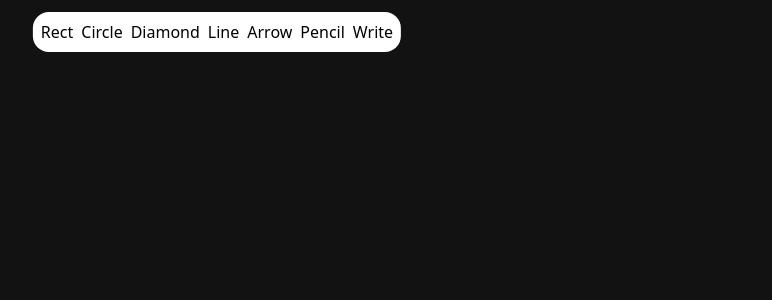
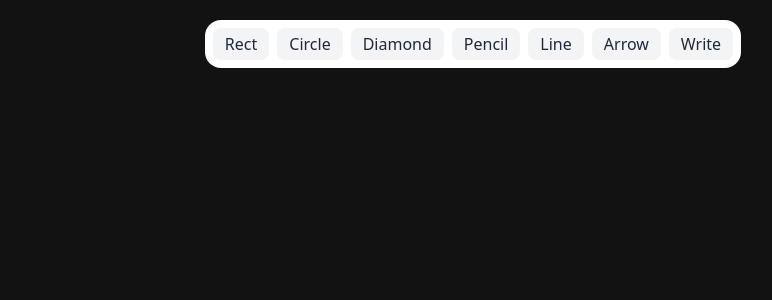
Before and after one commit to Dhruva16630/Excalidraw-Nextjs, a Next.js app: page / in a window 1280 px wide. Shown: the top 300 px of the page, without its empty margins (167-939 px from the left). Built offline with nearby package versions, Linux system fonts and the light colour scheme.

Commit message:
Cleaned_Buttons

```diff
--- a/app/components/Canvas/CanvasBoard.tsx
+++ b/app/components/Canvas/CanvasBoard.tsx
@@ -8,6 +8,17 @@ export default function CanvasBoard() {
   const canvasRef = useRef<HTMLCanvasElement>(null);
   const [engine, setEngine] = useState<CanvasLogic | null>(null);
   const [tool, setTool] = useState<Tool>(null);
+
+
+  const tools: { key:string, value:string }[]= [
+    {key:"rectangle", value:"Rect"},
+    {key:"circle", value:"Circle"},
+    {key:"diamond", value:"Diamond"},
+    {key:"pencil", value:"Pencil"},
+    {key:"line", value:"Line"},
+    {key:"arrow", value:"Arrow"},
+    {key:"text", value:"Write"},
+  ]
 
   useEffect(() => {
     if (!canvasRef.current) return;
@@ -35,12 +46,15 @@ export default function CanvasBoard() {
 
   }, []);
 
-  useEffect(() =>{
-    if(engine && tool){
+  useEffect(() => {
+    if (engine && tool) {
       engine.setTool(tool);
     }
 
   }, [tool, engine])
+
+
+
 
 
   return (
@@ -49,29 +63,18 @@ export default function CanvasBoard() {
         ref={canvasRef}
         className="w-screen h-screen bg-[#121212]"
       />
-      <div className="absolute top-8 left-96 -translate-1/2 gap-2 rounded-2xl bg-white flex p-2">
-        <button onClick={() =>{setTool("rectangle")}} >
-          Rect
-        </button>
-        <button onClick={()=>{setTool("circle"), console.log("tool set to circle")}}>
-          Circle
-        </button>
-        <button onClick={()=>{setTool("diamond")}}>
-          Diamond
-        </button>
-        <button onClick={()=>{setTool("line")}}>
-          Line
-        </button>
-        <button onClick={()=>{setTool("arrow")}}>
-          Arrow
-        </button>
-        <button onClick={()=>{setTool("pencil")}}>
-          Pencil
-        </button>
-        <button onClick={()=>{setTool("text")}}>
-          Write
-        </button>
-
+      <div className="fixed top-5 w-full flex justify-center">
+        <div className="gap-2  rounded-2xl bg-white flex p-2">
+          {tools.map(({ key ,value }) =>(
+            <button
+              key = {key}
+              onClick = {() => setTool(key as Tool)}
+              className={`px-3 py-1 rounded-lg transition ${ tool === key ? "bg-blue-500 text-white" : "bg-gray-100 text-gray-800 hover:bg-gray-200"}`}
+            >
+              {value}
+            </button>
+          ))}
+        </div>
       </div>
     </div>
   );
```
